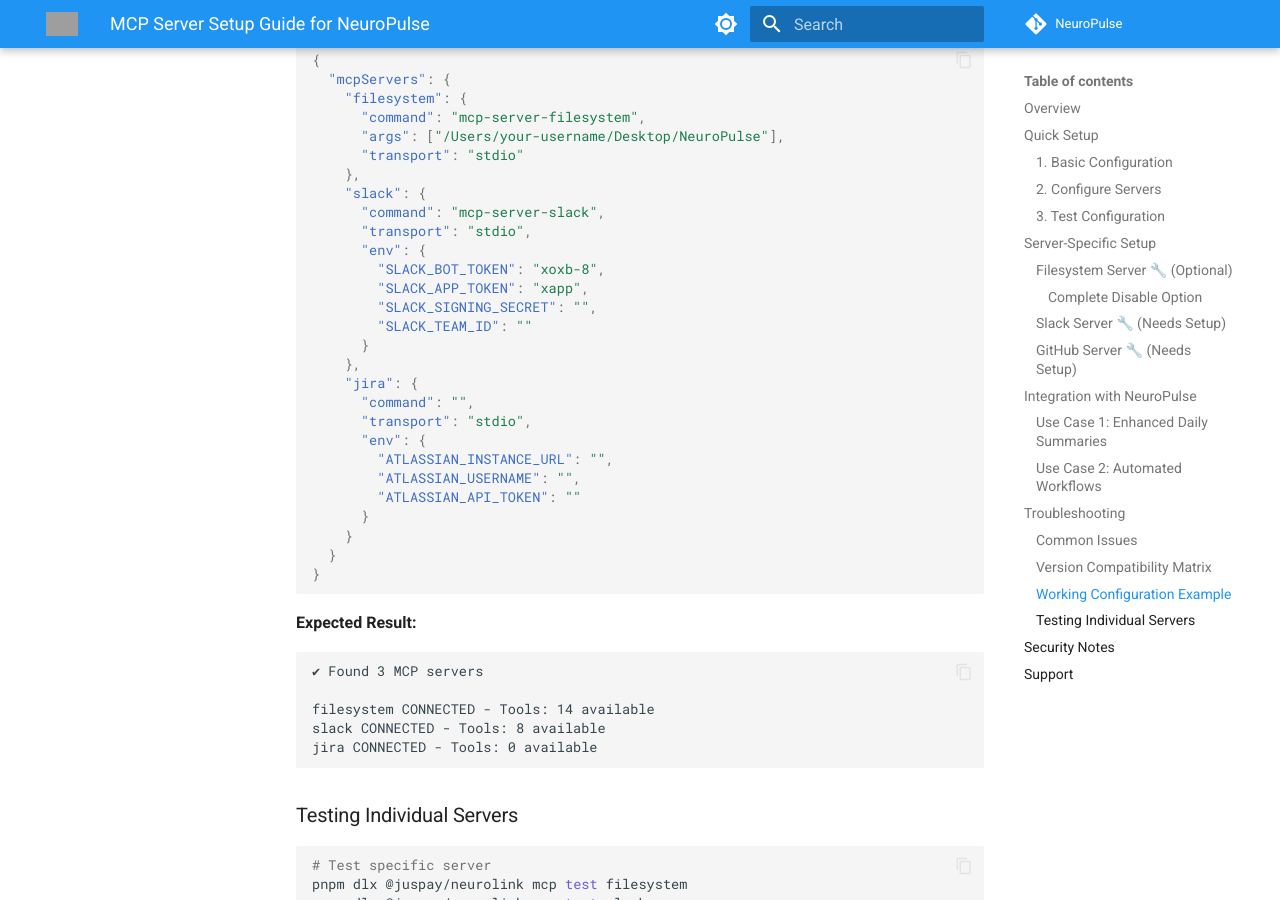
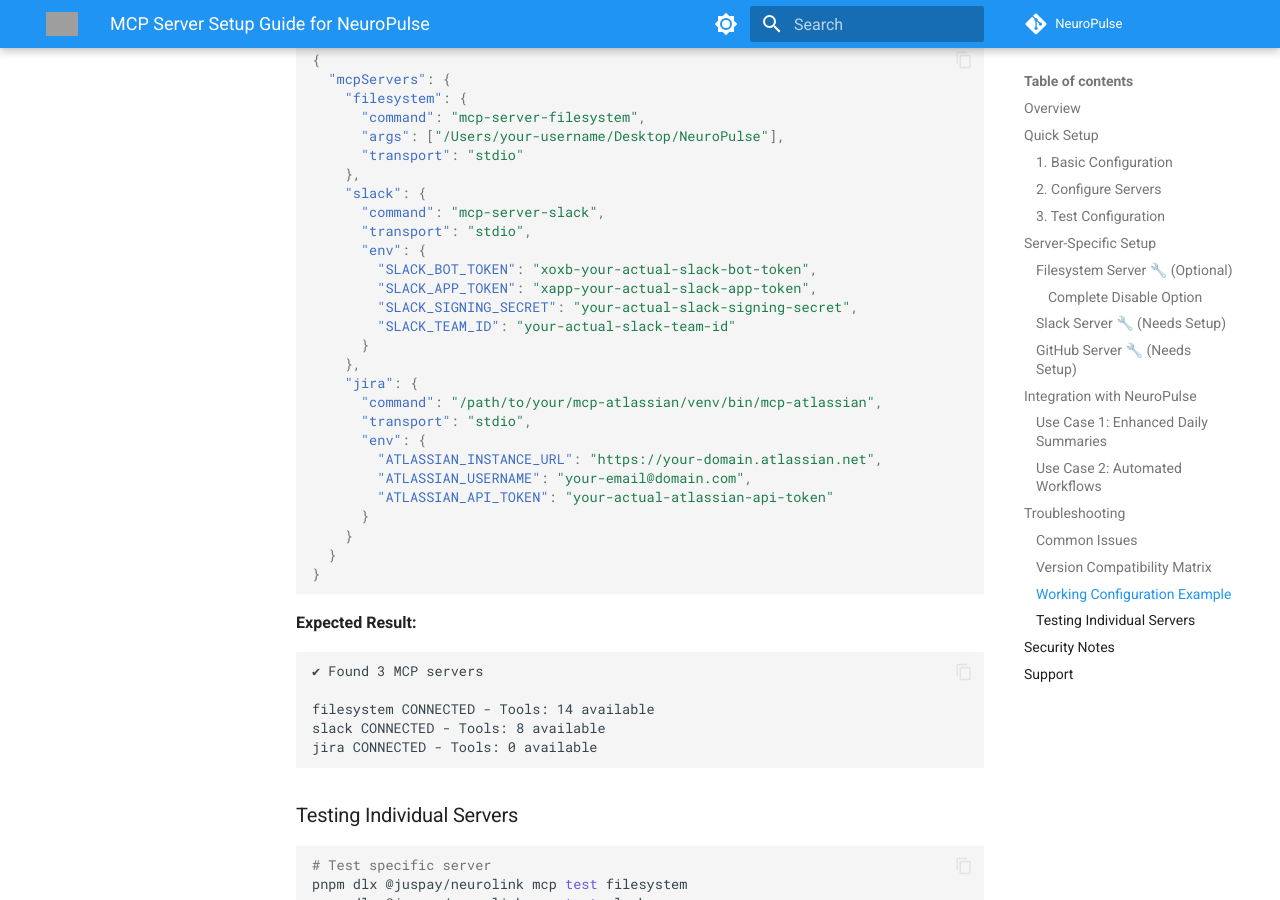
Before and after one commit to juspay/NeuroPulse, an MkDocs documentation site: the page built from docs/MCP_SETUP.md, in a window 1280 px wide and 900 px high, scrolled down 4617 px. Built offline with MkDocs 1.6.1 and Material for MkDocs 9.7.7, drawn with Linux system fonts in a browser that asks for light colours; comment, search, counter and statistics services are not loaded; the version menu is left out; grey boxes are pictures that could not be loaded.

Commit message:
Update MCP_SETUP.md

```diff
--- a/docs/MCP_SETUP.md
+++ b/docs/MCP_SETUP.md
@@ -183,19 +183,19 @@ With MCP servers configured, NeuroPulse can:
       "command": "mcp-server-slack",
       "transport": "stdio",
       "env": {
-        "SLACK_BOT_TOKEN": "xoxb-8",
-        "SLACK_APP_TOKEN": "xapp",
-        "SLACK_SIGNING_SECRET": "",
-        "SLACK_TEAM_ID": ""
+        "SLACK_BOT_TOKEN": "xoxb-your-actual-slack-bot-token",
+        "SLACK_APP_TOKEN": "xapp-your-actual-slack-app-token",
+        "SLACK_SIGNING_SECRET": "your-actual-slack-signing-secret",
+        "SLACK_TEAM_ID": "your-actual-slack-team-id"
       }
     },
     "jira": {
-      "command": "",
+      "command": "/path/to/your/mcp-atlassian/venv/bin/mcp-atlassian",
       "transport": "stdio",
       "env": {
-        "ATLASSIAN_INSTANCE_URL": "",
-        "ATLASSIAN_USERNAME": "",
-        "ATLASSIAN_API_TOKEN": ""
+        "ATLASSIAN_INSTANCE_URL": "https://your-domain.atlassian.net",
+        "ATLASSIAN_USERNAME": "your-email@domain.com",
+        "ATLASSIAN_API_TOKEN": "your-actual-atlassian-api-token"
       }
     }
   }
```
